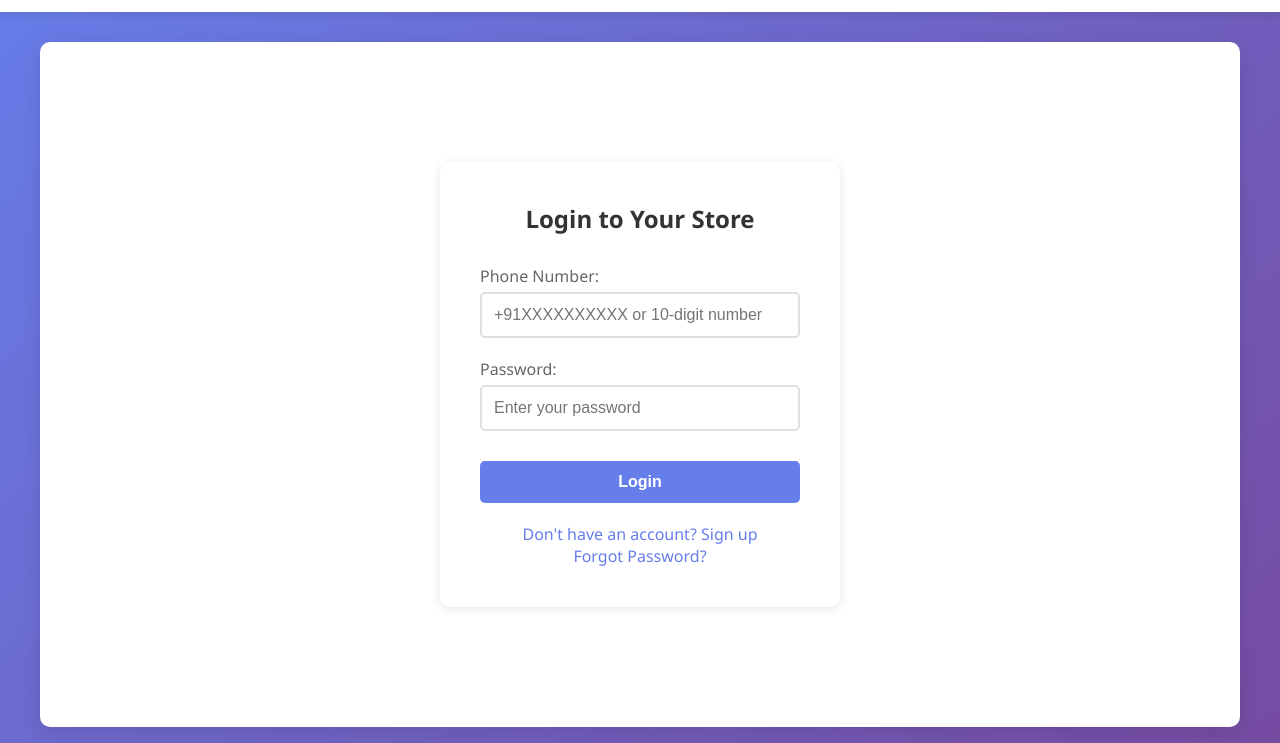
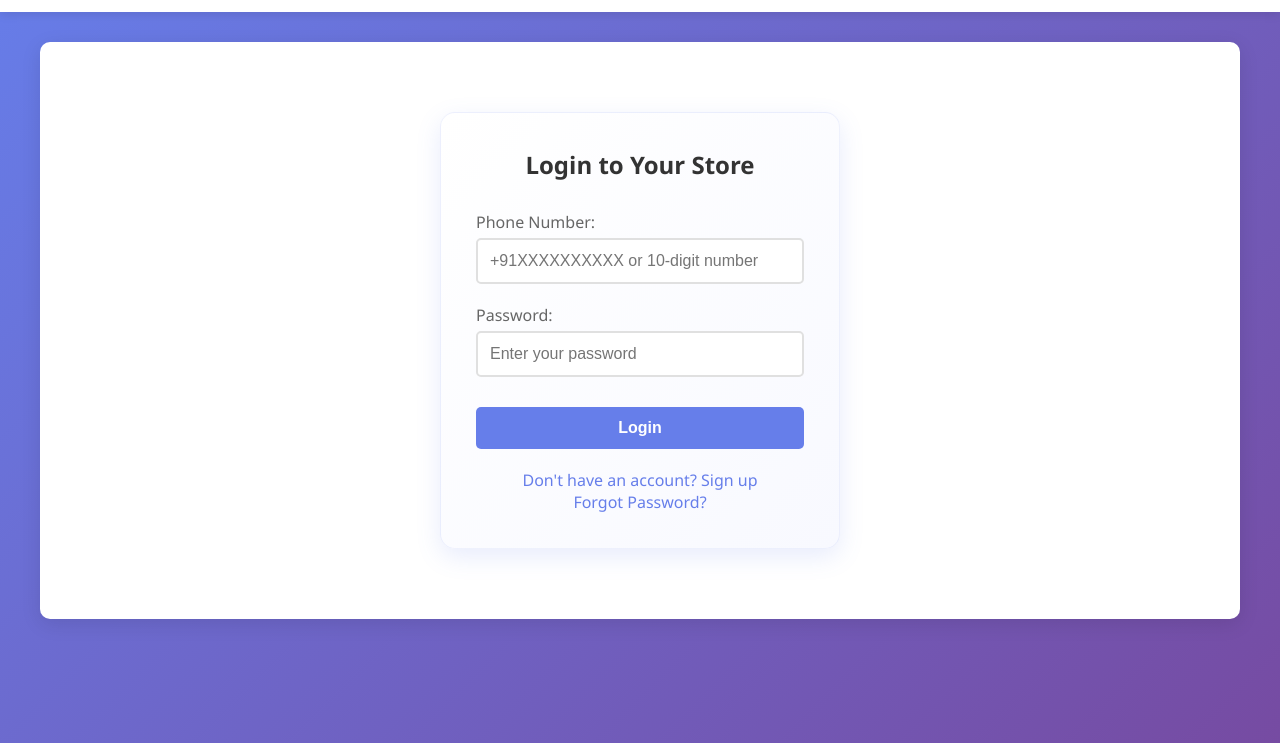
Before and after one commit to shiva-rgb/storebuttler, a website: page public/login.html in a window 1280 px wide. Shown: the part 57-800 px from the top of the page. Drawn offline with Linux system fonts and the light colour scheme; no server answers.

Commit message:
Fix : css

```diff
--- a/public/login.html
+++ b/public/login.html
@@ -8,11 +8,12 @@
     <style>
         .auth-container {
             max-width: 400px;
-            margin: 100px auto;
-            padding: 40px;
-            background: white;
-            border-radius: 10px;
-            box-shadow: 0 2px 10px rgba(0,0,0,0.1);
+            margin: 50px auto;
+            padding: 35px;
+            background: linear-gradient(135deg, #ffffff 0%, #f8f9ff 100%);
+            border-radius: 15px;
+            box-shadow: 0 8px 25px rgba(102, 126, 234, 0.15);
+            border: 1px solid rgba(102, 126, 234, 0.1);
         }
         .auth-container h2 {
             text-align: center;
```
Also changed, not shown: public/forgot-password.html (+6 -5 lines), public/reset-password.html (+6 -5 lines), public/signup.html (+5 -4 lines).
